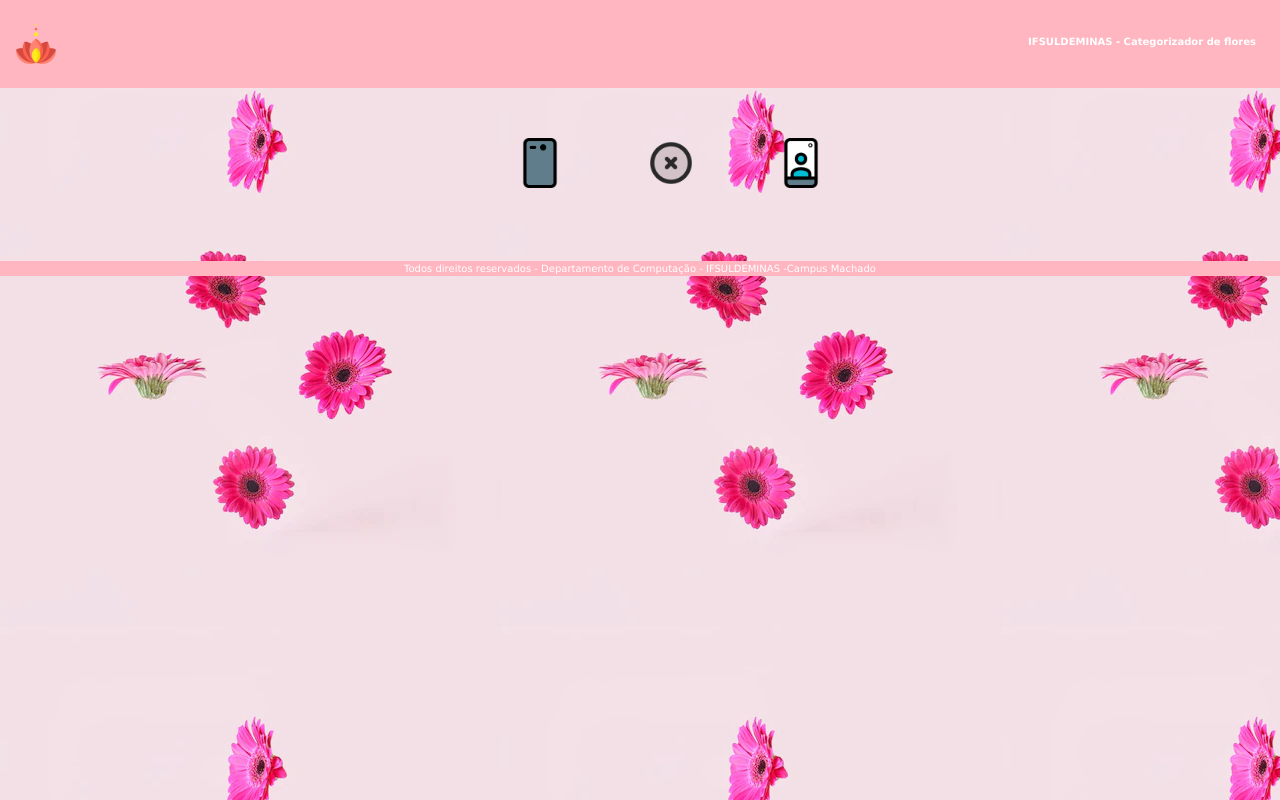
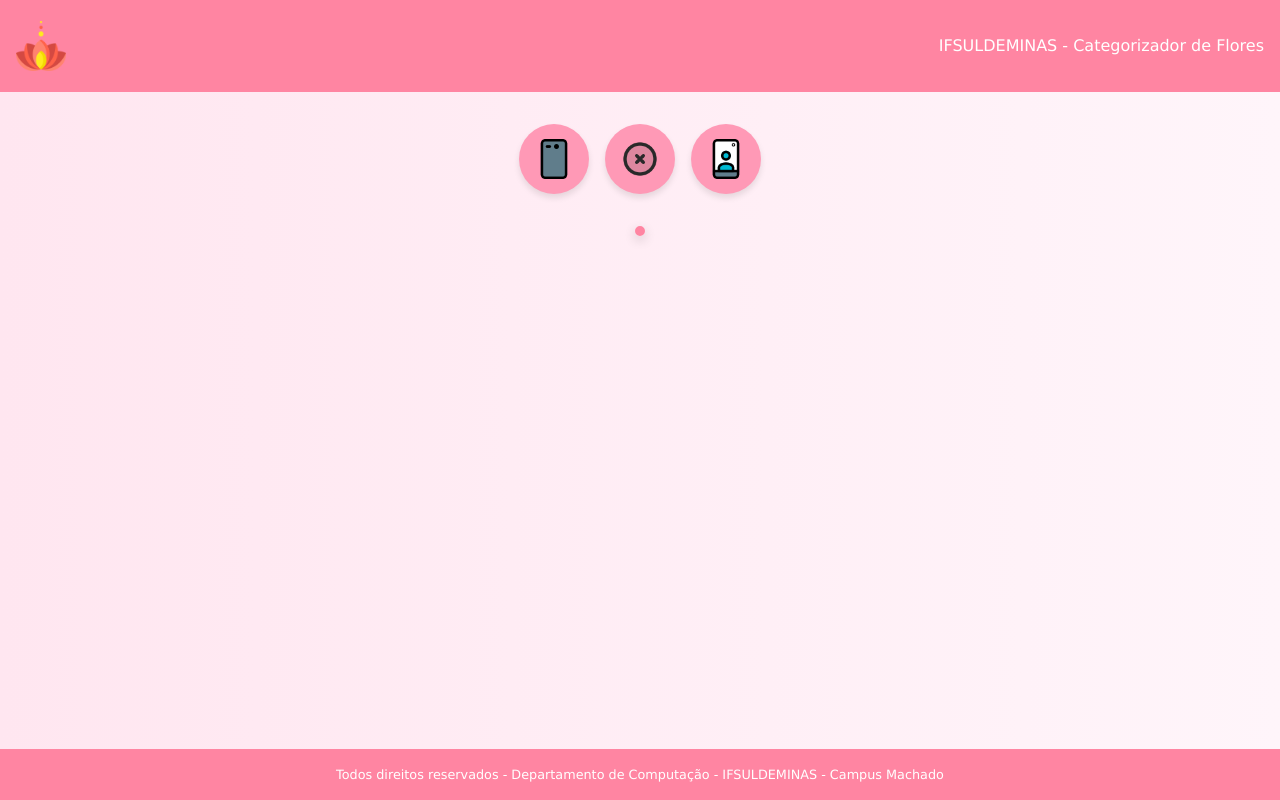
Before and after one commit to WillianSi/flores, a plain HTML site: page index.html in a window 1280 px wide. Drawn offline with nearby package versions, Linux system fonts and the light colour scheme.

Commit message:
Atualiza

```diff
--- a/index.html
+++ b/index.html
@@ -13,41 +13,41 @@
 
 <body>
   <!-- navbar -->
-  <div class="navbar">
-    <Link to="/">
-    <img class="logo" src="img/flor-de-lotus-nav.png" alt="Costs" />
-    </Link>
-    <ul class="list">
-      <li class="item">
-        <h1>IFSULDEMINAS - Categorizador de flores</h1>
-      </li>
-    </ul>
+  <nav class="navbar navbar-expand-lg navbar-light bg-pink">
+    <a class="navbar-brand" href="#">
+      <img class="logo" src="img/flor-de-lotus-nav.png" alt="Flores" />
+    </a>
+    <span class="navbar-text">
+      <h1>IFSULDEMINAS - Categorizador de Flores</h1>
+    </span>
+  </nav>
+
+  <!-- main container -->
+  <div class="container main-content text-center">
+    <div class="button-group">
+      <button class="btn btn-flower" id="btnChangeCamera" title="Trocar câmera">
+        <img class="img-btn" src="img/mobileT.png" alt="Frontal">
+      </button>
+      <button class="btn btn-flower" id="btnCloseCamera" title="Fechar câmera">
+        <img class="img-btn" src="img/fechar.png" alt="Fechar">
+      </button>
+      <button class="btn btn-flower" type="button" onclick="init()" title="Traseira">
+        <img class="img-btn" src="img/mobileF.png" alt="Traseira">
+      </button>
+    </div>
+
+    <div id="webcam-container" class="webcam-box"></div>
+    <div class="textcom" id="label-container"></div>
   </div>
-  <!-- fim navbar-->
-
-  <!-- container -->
-  <div class="container">
-    <!-- botão para camera frontal-->
-    <button class="btn" id="btnChangeCamera"><img class="img" src="img/mobileT.png" alt="Start"></button>
-    <!-- botão fechar -->
-    <button class="btn" id="btnCloseCamera"><img class="img" src="img/fechar.png" alt="Start"></button>
-    <!-- botão para camera traseira -->
-    <button type="button" class="btn" onclick="init()"><img class="img" src="img/mobileF.png" alt="Start"></button>
-    <!-- container do quadro do video da camera-->
-    <div id="webcam-container"></div>
-    <!-- container do quadro do video de texto -->
-    <div class="textcom" id="label-container"></div>
-
-    <script src="https://cdn.jsdelivr.net/npm/@tensorflow/tfjs@1.3.1/dist/tf.min.js"></script>
-    <script src="https://cdn.jsdelivr.net/npm/@teachablemachine/image@0.8/dist/teachablemachine-image.min.js"></script>
-    <script src="script.js" defer></script>
-  </div>
-  <!-- fim container -->
 
   <!-- footer -->
-  <footer class="panel-footer">
-    Todos direitos reservados - Departamento de Computação - IFSULDEMINAS -Campus Machado
+  <footer class="footer">
+    Todos direitos reservados - Departamento de Computação - IFSULDEMINAS - Campus Machado
   </footer>
-  <!-- fim footer -->
+
+  <!-- scripts -->
+  <script src="https://cdn.jsdelivr.net/npm/@tensorflow/tfjs@1.3.1/dist/tf.min.js"></script>
+  <script src="https://cdn.jsdelivr.net/npm/@teachablemachine/image@0.8/dist/teachablemachine-image.min.js"></script>
+  <script src="script.js" defer></script>
 </body>
 </html>
--- a/styles.css
+++ b/styles.css
@@ -1,81 +1,95 @@
+/* Reset e configurações globais */
 * {
-  font-family: Verdana, sans-serif;
+  box-sizing: border-box;
+  font-family: 'Verdana', sans-serif;
 }
 
-body {
-    background-image: url(img/floreRosa.png);
+html, body {
+  height: 100%;
+  margin: 0;
+  padding: 0;
+  display: flex;
+  flex-direction: column;
+  background: linear-gradient(to right, #ffe6f0, #fff5fa);
 }
 
-.container {
-    text-align: center;
+/* Navbar */
+.navbar {
+  background-color: #ff85a2;
+  padding: 1rem;
+  display: flex;
+  align-items: center;
+  justify-content: space-between;
 }
 
-.jumbotron {
-    background-color: #FFB6C1;
-    color: white
-
+.navbar h1 {
+  color: white;
+  font-size: 1rem;
+  margin: 0;
 }
 
-.btn {
-    color: white;
-    justify-self: center;
-    margin-left: 5%;
-    width: 70px;
-    height: 70px;
-    border-radius: 50%;
-    margin-bottom: 40px;
-    margin-top: 40px;
-}
-
-.img {
+.logo {
   width: 50px;
   height: 50px;
 }
 
-.panel-footer {
-    text-align: center;
-    font-size: 10px;
-    background-color: #FFB6C1;
-    color: white
+/* Conteúdo principal */
+.main-content {
+  flex: 1;
+  padding: 2rem;
 }
 
-
-
-.navbar {
+.button-group {
   display: flex;
-    justify-content: space-between;
-    background-color: #FFB6C1; ;
-    padding: 1em;
+  justify-content: center;
+  gap: 1rem;
+  margin-bottom: 2rem;
 }
 
-  .list {
+.btn-flower {
+  background-color: #ff99b6;
+  border: none;
+  width: 70px;
+  height: 70px;
+  border-radius: 50%;
   display: flex;
-    list-style: none;
   align-items: center;
+  justify-content: center;
+  box-shadow: 0 4px 6px rgba(0, 0, 0, 0.1);
+  transition: transform 0.2s ease, box-shadow 0.2s ease;
 }
 
-  .item {
-    margin-right: .5em;
+.btn-flower:hover {
+  transform: scale(1.1);
+  box-shadow: 0 6px 12px rgba(0, 0, 0, 0.15);
 }
 
-  .item h1 {
-    color: #fff;
-    font-weight: bold;
-    margin-top: 20px;
-    font-size: 10px;
-  }
-
-  .logo {
+.img-btn {
   width: 40px;
   height: 40px;
 }
 
+.webcam-box {
+  display: inline-block;
+  border: 5px solid #ff85a2;
+  border-radius: 15px;
+  overflow: hidden;
+  box-shadow: 0 4px 12px rgba(0, 0, 0, 0.2);
+  margin-bottom: 2rem;
+}
 
 .textcom {
-  color: rgb(186, 102, 116);
+  color: #b54260;
+  font-weight: bold;
+  font-size: 1rem;
+  padding: 0.5rem;
+}
+
+/* Footer fixo no final */
+.footer {
   text-align: center;
-  font-weight: bold;
-  font-size: 15px;
-  padding: 1.5px;
-  margin-bottom: 20px;
+  font-size: 0.8rem;
+  background-color: #ff85a2;
+  color: white;
+  padding: 1rem 0;
 }
```
Lines whose indentation alone changed are shown as unchanged.
